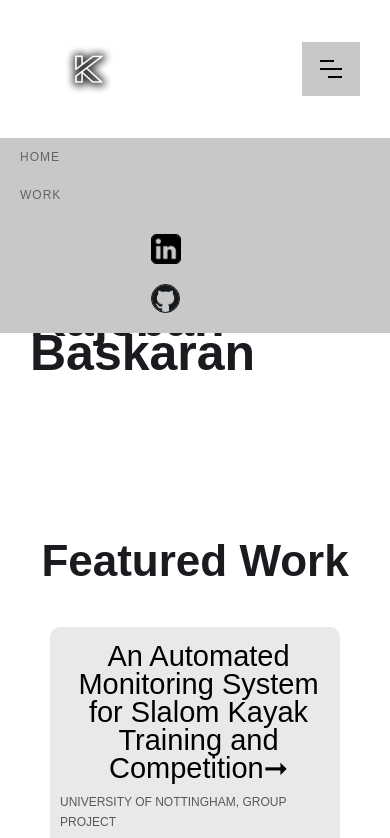
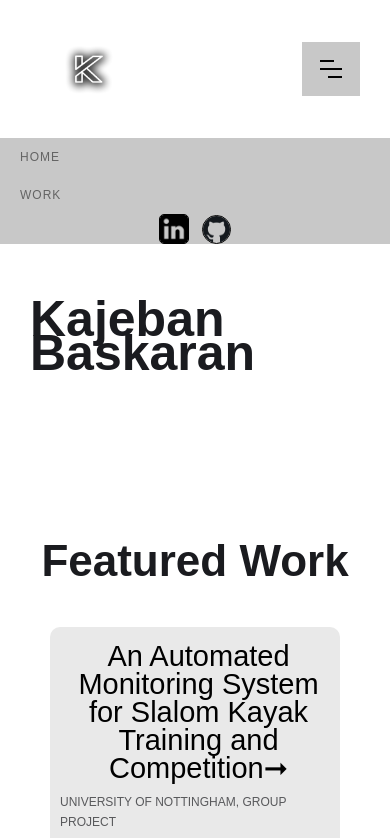
Before and after one commit to Kajeban/Portfolio-Website, a plain HTML site: page index.html in a window 390 px wide. Both pictures are taken after a click on the button 331 px from the left and 69 px from the top of the page. Shown: the top 838 px of the page. Drawn offline with Linux system fonts and the light colour scheme; a script that the page names is missing.

Commit message:
bug fixes

```diff
--- a/css/webflow-style.css
+++ b/css/webflow-style.css
@@ -854,6 +854,11 @@ textarea.w-input, textarea.w-select {
     left: auto;
     right: auto;
   }
+
+  #w-node-_58cca3f1-0170-afd0-4a64-721a56dc417e-5f6535b5 {
+    grid-template-rows: auto;
+    grid-template-columns: repeat(2, 30px);
+  }
 }
 
 @media screen and (max-width: 767px) {
@@ -1934,6 +1939,11 @@ textarea.w-input, textarea.w-select {
   .w-nav[data-collapse="medium"] .w-nav-button {
     display: block;
   }
+
+  #w-node-_58cca3f1-0170-afd0-4a64-721a56dc417e-5f6535b5 {
+    grid-template-rows: auto;
+    grid-template-columns: repeat(2, 30px);
+  }
 }
 
 @media screen and (max-width: 767px) {
@@ -1957,6 +1967,10 @@ textarea.w-input, textarea.w-select {
 
   .w-nav[data-collapse="tiny"] .w-nav-button {
     display: block;
+  }
+
+  nav.navigation-items.w-nav-menu {
+    gap: 4px;
   }
 }
 
@@ -3403,11 +3417,7 @@ figcaption {
 
   #w-node-_58cca3f1-0170-afd0-4a64-721a56dc417e-5f6535b5 {
     grid-template-rows: auto;
-    grid-template-columns: .25fr 1fr;
-  }
-
-  #w-node-_58cca3f1-0170-afd0-4a64-721a56dc417f-5f6535b5 {
-    grid-area: span 1 / span 2 / span 1 / span 2;
+    grid-template-columns: repeat(2, 30px);
   }
 }
 
@@ -3423,7 +3433,7 @@ figcaption {
 
   #w-node-_58cca3f1-0170-afd0-4a64-721a56dc417e-5f6535b5 {
     grid-template-rows: auto;
-    grid-template-columns: .25fr;
+    grid-template-columns: repeat(2, 30px);
     display: grid;
   }
 
@@ -3514,3 +3524,46 @@ figcaption {
   opacity: 1;
   transform: rotate(0deg) scale(1);
 }
+
+.quick-stack.wf-layout-layout {
+  display: grid;
+  grid-template-columns: repeat(2, minmax(0, 1fr));
+  grid-auto-flow: row;
+  align-items: stretch;
+}
+
+@media screen and (max-width: 479px) {
+  .quick-stack.wf-layout-layout {
+    grid-template-columns: 1fr;
+  }
+}
+
+nav.navigation-items.w-nav-menu {
+  display: flex;
+  flex-direction: row;
+  align-items: center;
+  gap: 10px;
+  white-space: nowrap;
+}
+
+.quick-stack-2.wf-layout-layout {
+  display: grid;
+  grid-template-rows: auto;
+  grid-template-columns: repeat(2, 30px);
+  grid-auto-flow: column;
+  align-items: center;
+  justify-content: center;
+  gap: 12px;
+  padding: 0;
+}
+
+.quick-stack-2.wf-layout-layout .w-layout-cell {
+  align-items: center;
+  justify-content: center;
+}
+
+.quick-stack-2.wf-layout-layout a {
+  display: flex;
+  align-items: center;
+  justify-content: center;
+}
```
